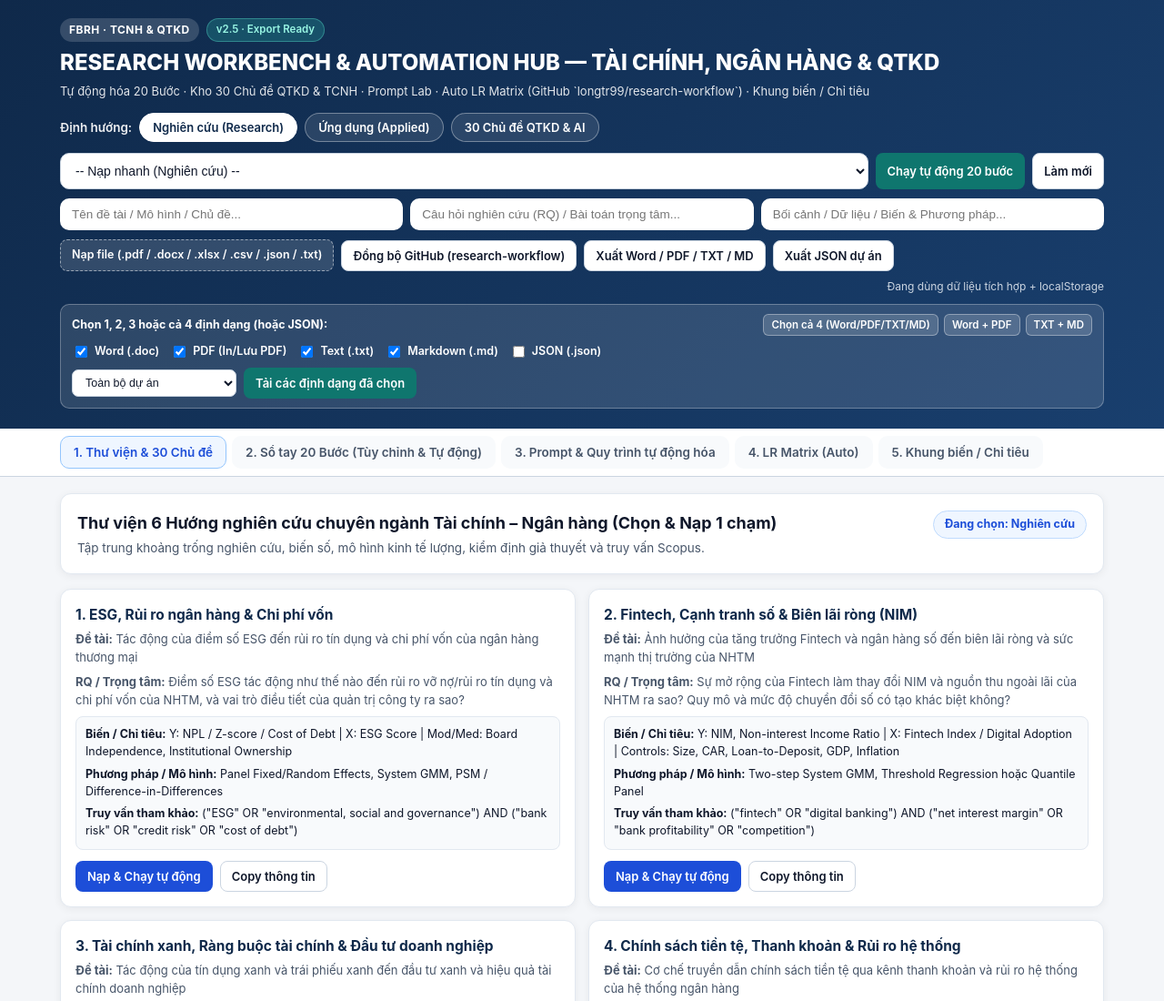
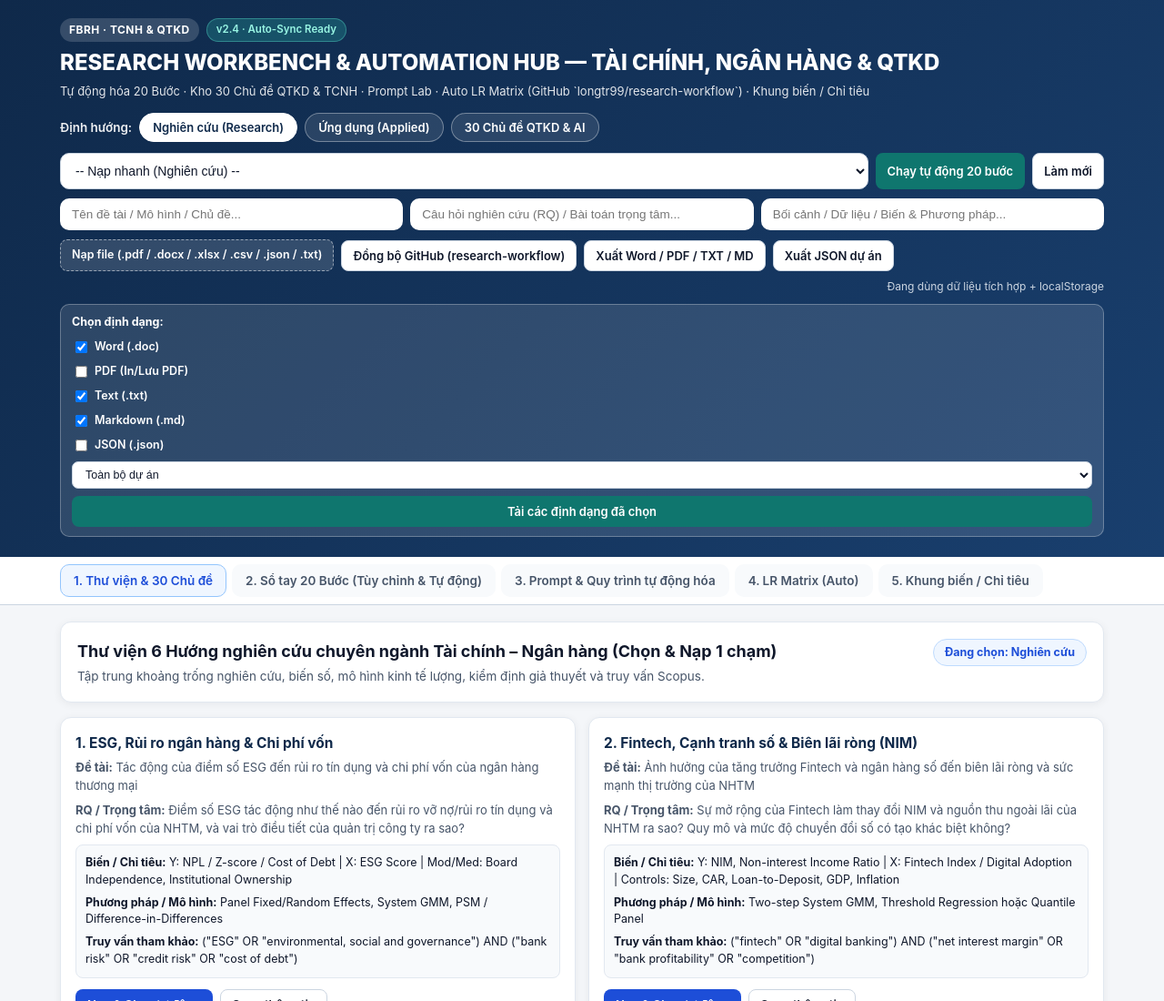
Before and after one commit to longtr99/fbrh, a plain HTML site: page index.html in a window 1280 px wide. Shown: the top 1100 px of the page at 91% size. Drawn offline with nearby package versions, Linux system fonts and the light colour scheme.

Commit message:
Update index.html

```diff
--- a/index.html
+++ b/index.html
@@ -3,8 +3,8 @@
 <head>
   <meta charset="UTF-8" />
   <meta name="viewport" content="width=device-width, initial-scale=1.0" />
-  <title>FBRH — Research Workbench &amp; Automation Hub (v2.5)</title>
-  <link rel="stylesheet" href="styles.css?v=2.5" />
+  <title>FBRH — Research Workbench &amp; Automation Hub (v2.4)</title>
+  <link rel="stylesheet" href="styles.css?v=2.4" />
 </head>
 <body>
   <header class="topbar">
@@ -12,7 +12,7 @@
       <div class="brand-block">
         <div class="top-badges">
           <span class="badge-tag">FBRH · TCNH &amp; QTKD</span>
-          <span class="version-pill" id="appVersionBadge">v2.5 · Export Ready</span>
+          <span class="version-pill" id="appVersionBadge">v2.4 · Auto-Sync Ready</span>
         </div>
         <h1>RESEARCH WORKBENCH &amp; AUTOMATION HUB — TÀI CHÍNH, NGÂN HÀNG &amp; QTKD</h1>
         <p class="subtitle">
@@ -58,30 +58,19 @@
         <span id="syncStatusText" class="sync-status">Đang dùng dữ liệu tích hợp + localStorage</span>
       </div>
 
-      <div id="multiExportPanel" class="multi-export-panel">
-        <div class="multi-export-head">
-          <span class="multi-export-title">Chọn 1, 2, 3 hoặc cả 4 định dạng (hoặc JSON):</span>
-          <div class="preset-combo-btns">
-            <button type="button" class="btn-mini" id="presetPick4Btn">Chọn cả 4 (Word/PDF/TXT/MD)</button>
-            <button type="button" class="btn-mini" id="presetPickDocPdfBtn">Word + PDF</button>
-            <button type="button" class="btn-mini" id="presetPickTxtMdBtn">TXT + MD</button>
-          </div>
-        </div>
-        <div class="multi-export-checks">
+      <div id="multiExportPanel" class="multi-export-panel" hidden>
+        <span class="multi-export-title">Chọn định dạng:</span>
         <label class="export-opt"><input type="checkbox" id="expOptWord" value="word" checked /> Word (.doc)</label>
-          <label class="export-opt"><input type="checkbox" id="expOptPdf" value="pdf" checked /> PDF (In/Lưu PDF)</label>
+        <label class="export-opt"><input type="checkbox" id="expOptPdf" value="pdf" /> PDF (In/Lưu PDF)</label>
         <label class="export-opt"><input type="checkbox" id="expOptTxt" value="txt" checked /> Text (.txt)</label>
         <label class="export-opt"><input type="checkbox" id="expOptMd" value="md" checked /> Markdown (.md)</label>
         <label class="export-opt"><input type="checkbox" id="expOptJson" value="json" /> JSON (.json)</label>
-        </div>
-        <div class="multi-export-actions">
         <select id="expScopeSelect" aria-label="Chọn phạm vi xuất">
           <option value="all">Toàn bộ dự án</option>
           <option value="matrix">Chỉ bảng LR Matrix</option>
           <option value="varframework">Chỉ Khung biến / Chỉ tiêu</option>
         </select>
         <button type="button" id="runMultiExportBtn" class="btn-accent">Tải các định dạng đã chọn</button>
-        </div>
       </div>
     </div>
   </header>
@@ -253,7 +242,7 @@
   <script src="https://cdn.sheetjs.com/xlsx-0.20.3/package/dist/xlsx.full.min.js"></script>
   <script src="https://cdn.jsdelivr.net/npm/mammoth@1.8.0/mammoth.browser.min.js"></script>
   <script src="https://cdnjs.cloudflare.com/ajax/libs/pdf.js/3.11.174/pdf.min.js"></script>
-  <script src="data_lr.js?v=2.5"></script>
-  <script src="app.js?v=2.5"></script>
+  <script src="data_lr.js?v=2.4"></script>
+  <script src="app.js?v=2.4"></script>
 </body>
 </html>
```
Lines whose indentation alone changed are shown as unchanged.
